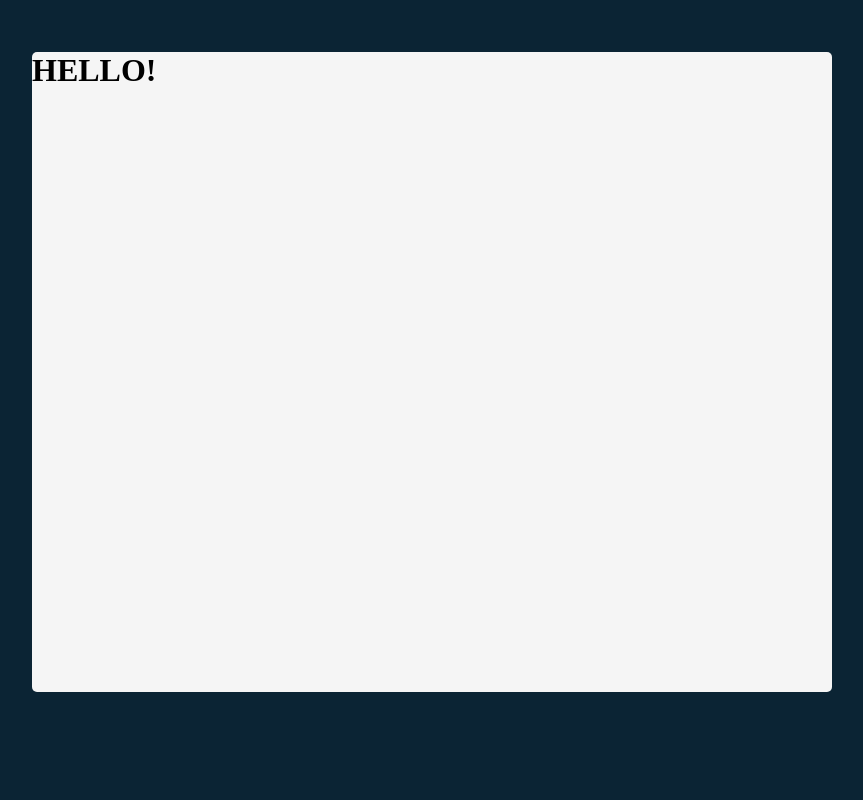
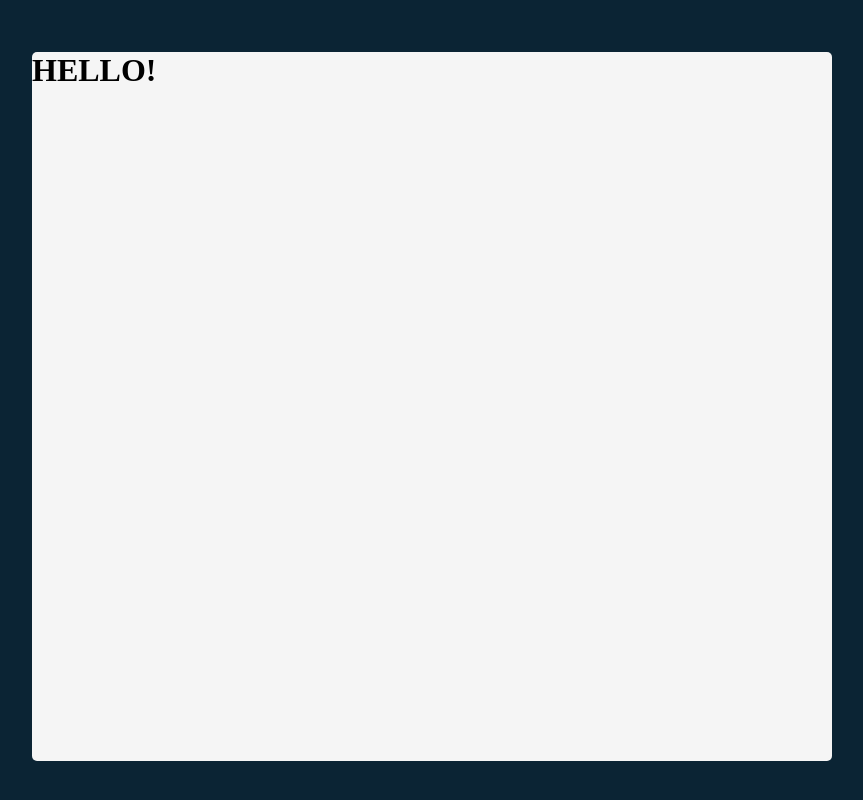
Before and after one commit to bl-aire/tenzies, a React (Vite) app: page / in a window 1280 px wide. Shown: the whole page, without its empty margins (208-1071 px from the left). Built offline with nearby package versions, Linux system fonts and the light colour scheme.

Commit message:
Create die component

```diff
--- a/src/App.jsx
+++ b/src/App.jsx
@@ -1,11 +1,15 @@
 import { useState } from 'react'
 import Content from './components/Content'
 import './App.css'
+import Die from './components/Die'
 
 function App() {
   return (
     <main>
       <Content />
+      <Die
+        value="0"
+      />
     </main>
   )
 }
--- /dev/null
+++ b/src/components/Die.jsx
@@ -0,0 +1,7 @@
+export default function Die(prop){
+    return(
+        <main>
+
+        </main>
+    )
+}
```
